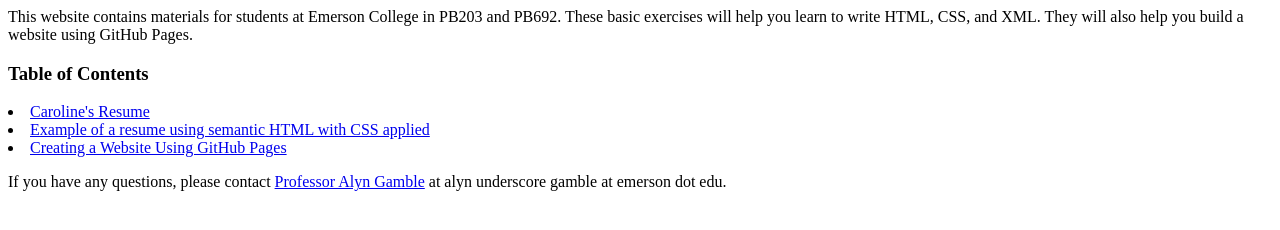
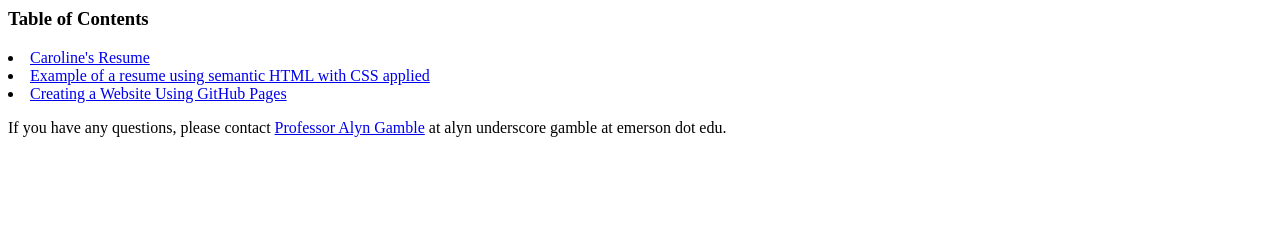
Before and after one commit to carolinesemerson/carolinesemerson, a plain HTML site: page index.html in a window 1280 px wide. Drawn offline with Linux system fonts and the light colour scheme.

Commit message:
Update index.html

```diff
--- a/index.html
+++ b/index.html
@@ -5,7 +5,6 @@
 </style>
 </head>
 <body>
-This website contains materials for students at Emerson College in PB203 and PB692. These basic exercises will help you learn to write HTML, CSS, and XML. They will also help you build a website using GitHub Pages.
 <p>
 	<h3>Table of Contents</h3>
 <li><a href="https://carolinesemerson.github.io/resume.html">Caroline's Resume</a></li>
```
